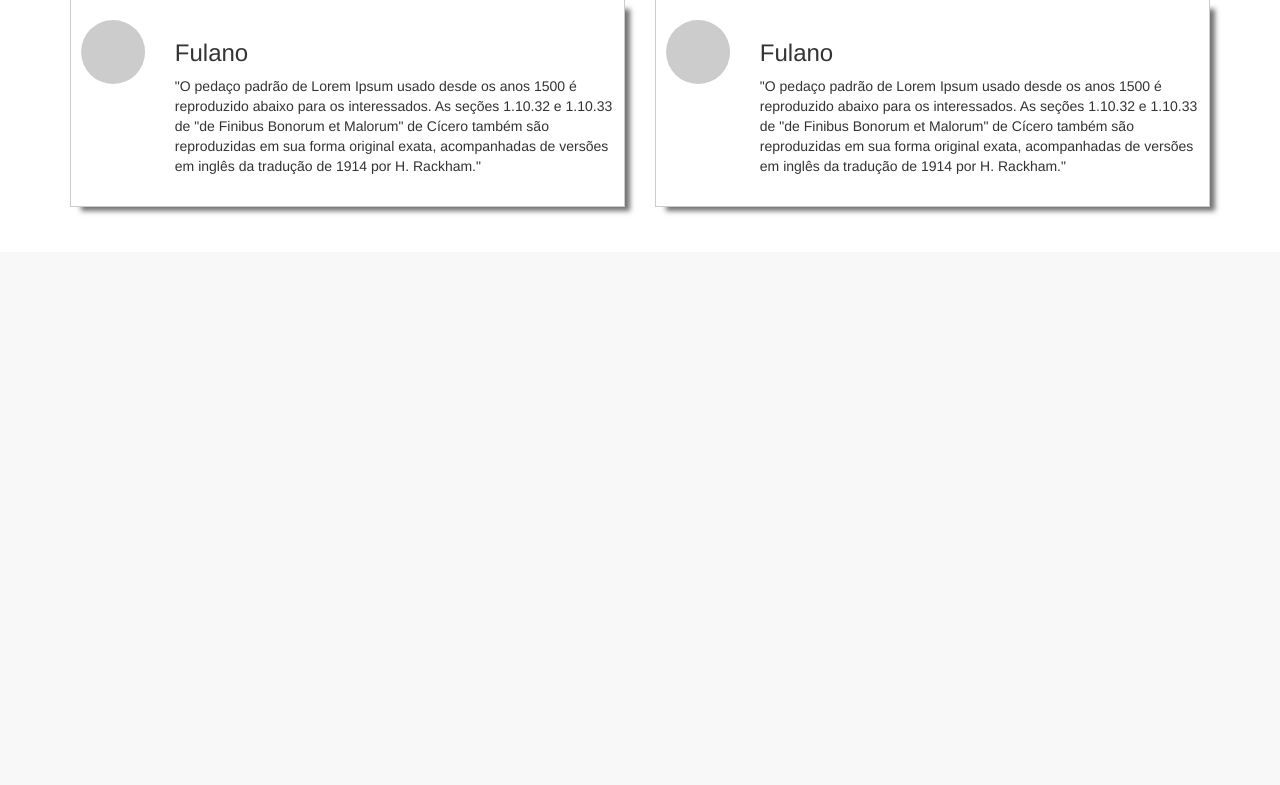
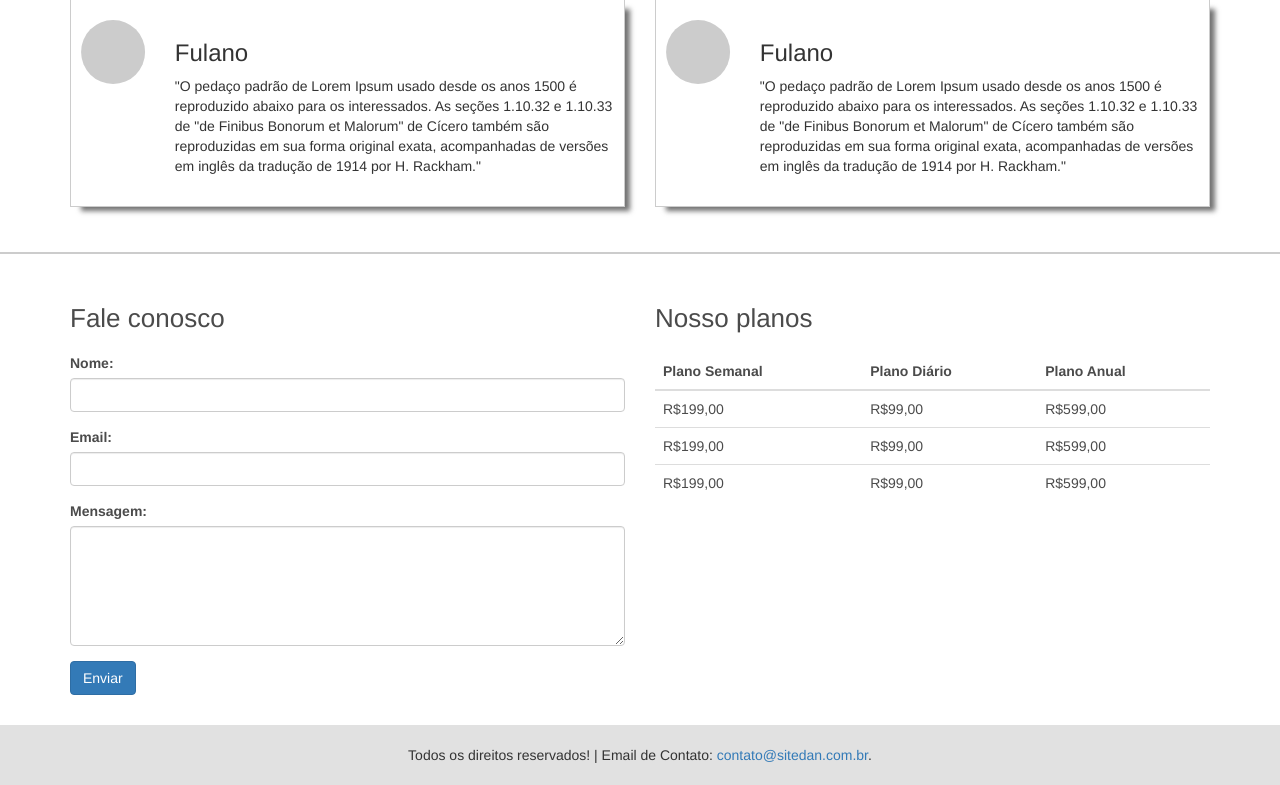
Before and after one commit to daniloaugusto0212/projeto_bootstrap, a PHP site: page / in a window 1280 px wide. Shown: the part 1545-2330 px from the top of the page. Before the commit the page ends 1759 px from the top, so only its background shows below. Run offline with PHP 8.4, Linux system fonts and the light colour scheme.

Commit message:
Finalizando front

```diff
--- a/css/style.css
+++ b/css/style.css
@@ -156,6 +156,31 @@ section.equipe h2{
     background: #ccc;
 }
 
+section.final-site{
+    padding: 30px 0;
+    border-top: 2px solid #ccc;
+    color: #4b4b4b;
+
+}
+
+section.final-site h2{
+    margin: 20px 0;
+    font-size: 26px;
+}
+
+section.final-site textarea{
+    height: 120px;
+}
+
+footer{
+    background: rgb(225, 225, 225);
+    padding: 20px 0;
+}
+
+footer p{
+    margin: 0;
+}
+
 
 @media screen and (max-width: 1024px){
 
--- a/index.php
+++ b/index.php
@@ -179,6 +179,69 @@
             </section>
         <!--Fim da Seção equipe-->
 
+        <!--Seção Final-->
+            <section class="final-site">
+            <div class="container">
+                <div class="row">
+                    <div class="col-md-6">
+                        <h2>Fale conosco</h2>
+                        <form action="/action_page.php">
+                        <div class="form-group">
+                            <label for="email">Nome:</label>
+                            <input type="name" name="nome" class="form-control" id="nome">
+                        </div>
+                        <div class="form-group">
+                            <label for="email">Email:</label>
+                            <input type="email" name="email" class="form-control" id="email">
+                        </div>
+                        <div class="form-group">
+                            <label for="email">Mensagem:</label>
+                            <textarea class="form-control"></textarea>
+                        </div>
+
+                        <button type="submit" class="btn btn-primary">Enviar</button>
+                        </form>
+                    </div><!--col-md-6-->
+                    <div class="col-md-6">
+                        <h2>Nosso planos</h2>
+                        <table class="table">
+                            <thead>
+                            <tr>
+                                <th>Plano Semanal</th>
+                                <th>Plano Diário</th>
+                                <th>Plano Anual</th>
+                            </tr>
+                            </thead>
+                            <tbody>
+                            <tr>
+                                <td>R$199,00</td>
+                                <td>R$99,00</td>
+                                <td>R$599,00</td>
+                            </tr>
+                            <tr>
+                                <td>R$199,00</td>
+                                <td>R$99,00</td>
+                                <td>R$599,00</td>
+                            </tr>
+                            <tr>
+                                <td>R$199,00</td>
+                                <td>R$99,00</td>
+                                <td>R$599,00</td>
+                            </tr>
+
+                            </tbody>
+                        </table>
+                    </div><!--col-md-6-->
+                </div><!--row-->
+            </div><!--container-->
+            </section>
+        <!--Fim da Seção Final-->
+
+        <footer>
+            <p class="text-center" >Todos os direitos reservados! | Email de Contato: <a href="contato@sitedan.com.br">
+            contato@sitedan.com.br</a>.</p>
+        </footer>
+
     </div><!--box-->
 
 
```
